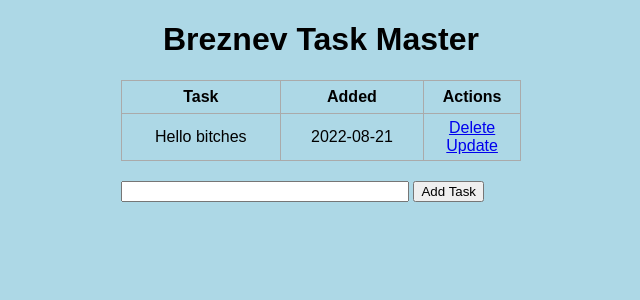
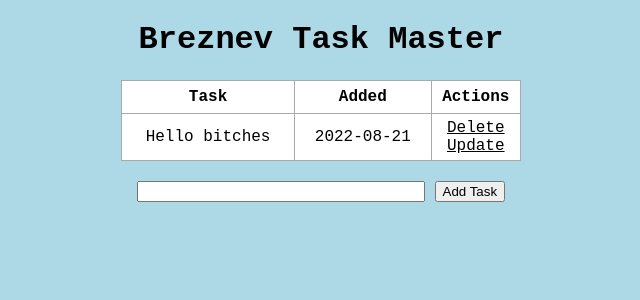
Before and after one commit to mendresvon/Task_Manager, a Flask app: template templates/index.html in a window 1280 px wide. Shown: the top 300 px of the page, without its empty margins (319-959 px from the left). Run offline with Flask 2, Linux system fonts and the light colour scheme; the template is opened without the code that fills it: values that come from a table or form of the project are taken from there, others are empty; data comes from the database, SQL or seed files in the repository; both versions use the stored data as it was after the commit.

Commit message:
formatted

```diff
--- a/static/main.css
+++ b/static/main.css
@@ -1,6 +1,7 @@
 body, html {
+    text-align: center;
     margin: 0;
-    font-family: sans-serif;
+    font-family: 'courier new';
     background-color: lightblue;
 }
 
@@ -11,6 +12,7 @@ body, html {
 
 table, td, th {
     border: 1px solid #aaa;
+    background: white;
 }
 
 table {
@@ -27,6 +29,10 @@ td {
     padding: 5px;
 }
 
+a {
+    color: black;
+}
+
 .form {
     margin-top: 20px;
 }
--- a/templates/base.html
+++ b/templates/base.html
@@ -1,13 +1,13 @@
 <!DOCTYPE html>
 <html lang="en">
-<head>
-    <meta charset="UTF-8">
-    <meta name="viewport" content="width=device-width, initial-scale=1.0">
-    <meta http-equiv="X-UA-Compatible" content="ie=edge">
-    <link rel="stylesheet" href="{{ url_for('static', filename='css/main.css') }}">
+  <head>
+    <meta charset="UTF-8" />
+    <meta name="viewport" content="width=device-width, initial-scale=1.0" />
+    <meta http-equiv="X-UA-Compatible" content="ie=edge" />
+    <link rel="stylesheet" href="static/main.css" />
     {% block head %}{% endblock %}
-</head>
-<body>
+  </head>
+  <body>
     {% block body %}{% endblock %}
-</body>
+  </body>
 </html>
--- a/templates/index.html
+++ b/templates/index.html
@@ -1,10 +1,6 @@
-{% extends 'base.html' %}
-
-{% block head %}
+{% extends 'base.html' %} {% block head %}
 <title>Breznev Task Master</title>
-{% endblock %}
-
-{% block body %}
+{% endblock %} {% block body %}
 <div class="content">
   <h1 style="text-align: center">Breznev Task Master</h1>
   {% if tasks|length < 1 %}
@@ -22,7 +18,7 @@
       <td>{{ task.date_created.date() }}</td>
       <td>
         <a href="/delete/{{task.id}}">Delete</a>
-                    <br>
+        <br />
         <a href="/update/{{task.id}}">Update</a>
       </td>
     </tr>
@@ -32,8 +28,8 @@
 
   <div class="form">
     <form action="/" method="POST">
-            <input type="text" name="content" id="content">
-            <input type="submit" value="Add Task">
+      <input type="text" name="content" id="content" />
+      <input type="submit" value="Add Task" />
     </form>
   </div>
 </div>
```
Also changed, not shown: app.py (+19 -17 lines), templates/update.html (+4 -8 lines), test.db. Lines whose indentation alone changed are shown as unchanged.
